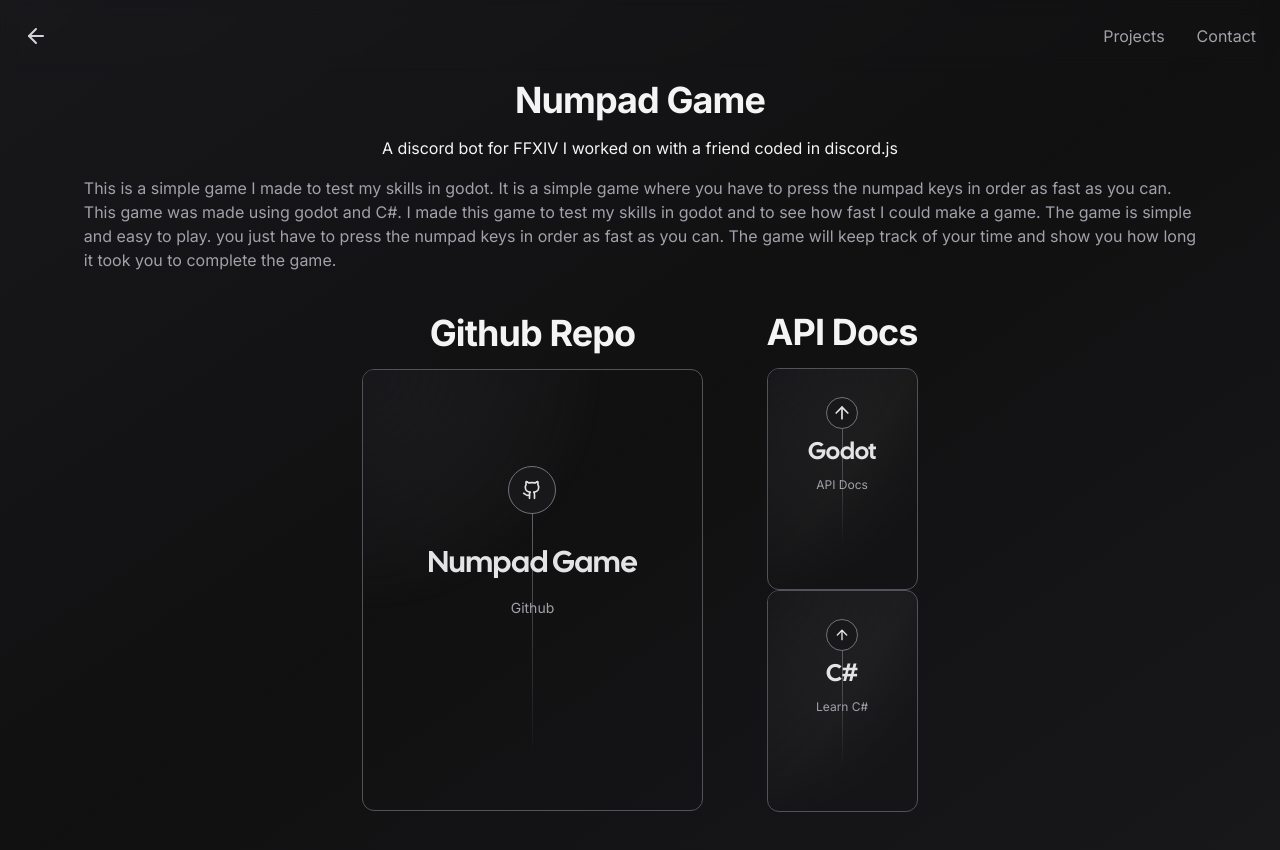
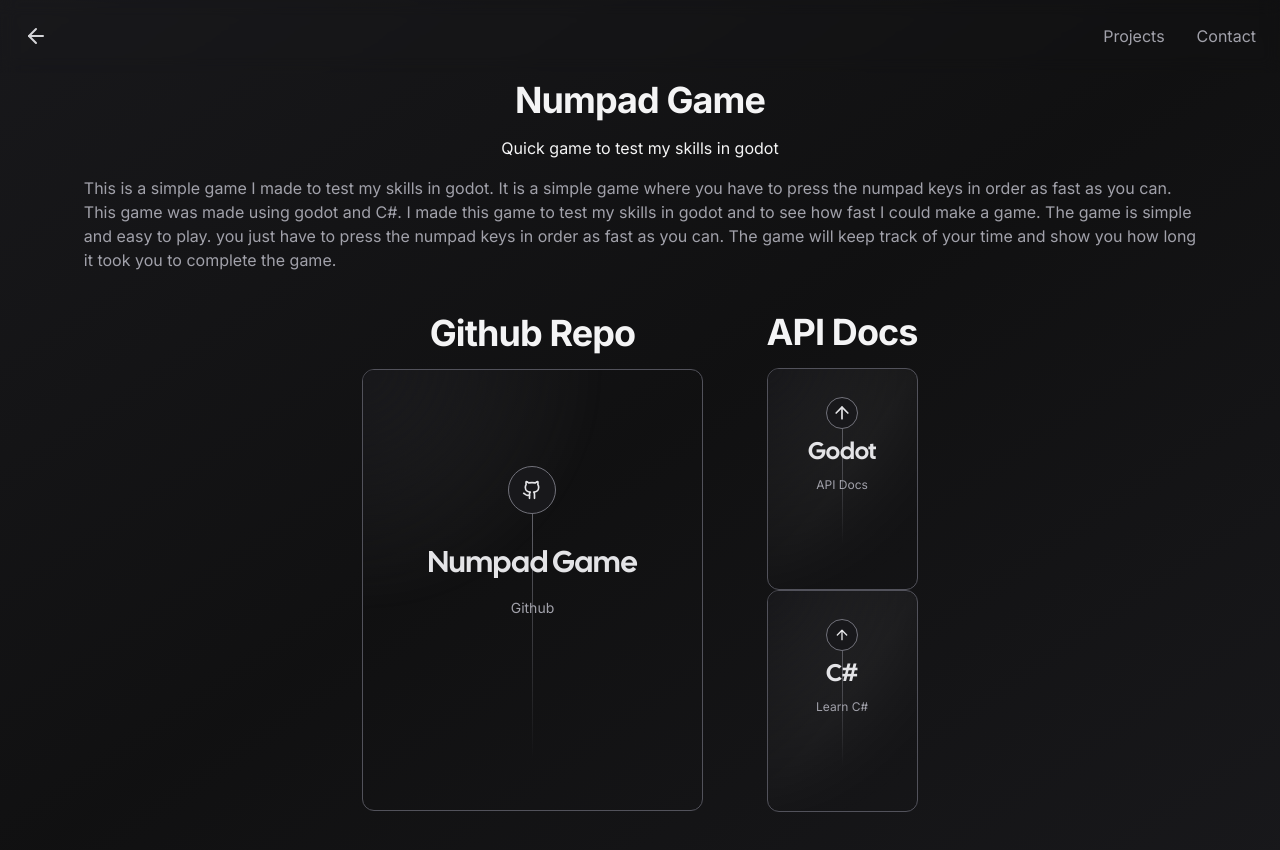
Before and after one commit to Luna-MN/nextjs-portfolio-website, a Next.js app: page /projects/NumpadGame in a window 1280 px wide. Shown: the top 850 px of the page. Built offline with nearby package versions, Linux system fonts and the light colour scheme; what tailwindcss-debug-screens would draw is missing.

Commit message:
numpad update

```diff
--- a/app/projects/NumpadGame/page.tsx
+++ b/app/projects/NumpadGame/page.tsx
@@ -15,8 +15,7 @@
                     </div>
                 </h1>
                 <h2 className="flex justify-center items-center mt-4 text-zinc-100">
-                    A discord bot for FFXIV I worked on with a friend coded in
-                    discord.js
+                    Quick game to test my skills in godot
                 </h2>
                 <p className="flex justify-center items-center mt-4 text-zinc-400">
                     This is a simple game I made to test my skills in godot. It
```
